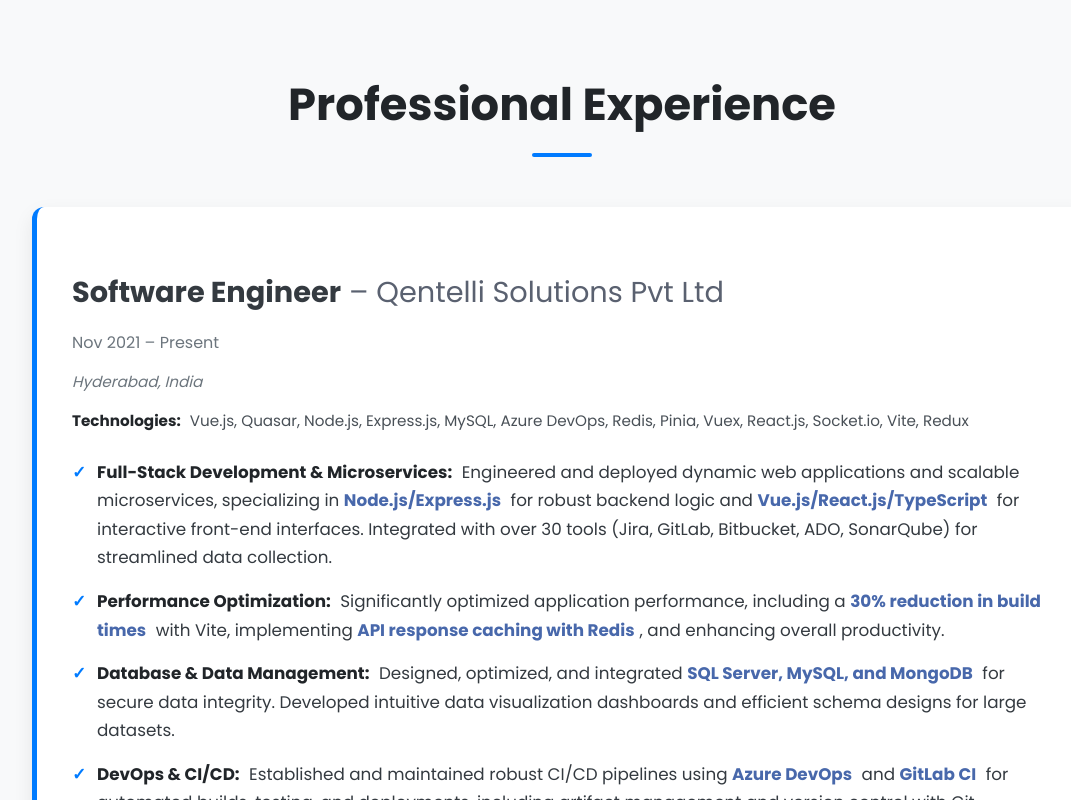
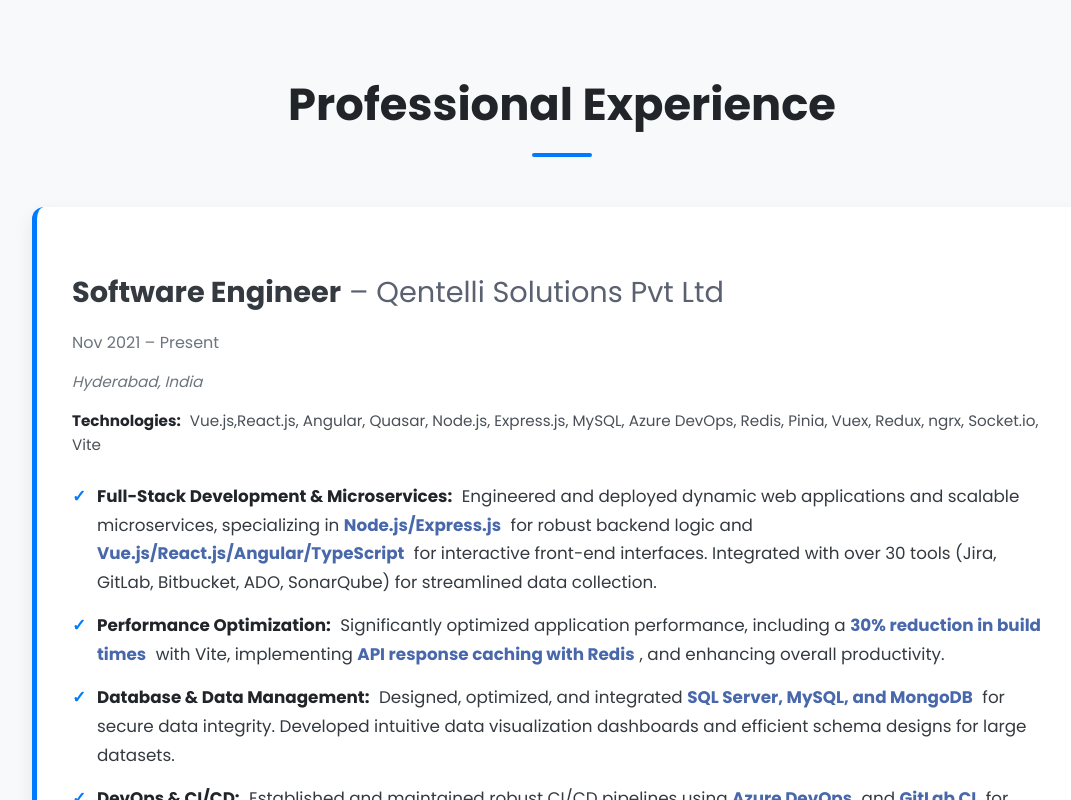
Before and after one commit to venkatanarendra16b5/venkatanarendraportfolio, a Vue app: page / in a window 1280 px wide. Shown: the part 2000-2800 px from the top of the page, without its empty margins (78-1149 px from the left). Built offline with nearby package versions, Linux system fonts and the light colour scheme.

Commit message:
experience

```diff
--- a/src/components/Experience.vue
+++ b/src/components/Experience.vue
@@ -9,11 +9,11 @@
         <p class="dates">Nov 2021 – Present</p>
         <p class="location">Hyderabad, India</p> <!-- Optional: Add location for context -->
         <p class="tech-stack">
-          <span class="tech-label">Technologies:</span> Vue.js, Quasar, Node.js, Express.js, MySQL, Azure DevOps, Redis, Pinia, Vuex, React.js, Socket.io, Vite, Redux
+          <span class="tech-label">Technologies:</span> Vue.js,React.js, Angular, Quasar, Node.js, Express.js, MySQL, Azure DevOps, Redis, Pinia, Vuex, Redux, ngrx, Socket.io, Vite
         </p>
         <ul class="contributions-list">
           <li>
-            <span class="tech-label">Full-Stack Development & Microservices:</span> Engineered and deployed dynamic web applications and scalable microservices, specializing in <span class="skill-label">Node.js/Express.js</span> for robust backend logic and <span class="skill-label">Vue.js/React.js/TypeScript</span> for interactive front-end interfaces. Integrated with over 30 tools (Jira, GitLab, Bitbucket, ADO, SonarQube) for streamlined data collection.
+            <span class="tech-label">Full-Stack Development & Microservices:</span> Engineered and deployed dynamic web applications and scalable microservices, specializing in <span class="skill-label">Node.js/Express.js</span> for robust backend logic and <span class="skill-label">Vue.js/React.js/Angular/TypeScript</span> for interactive front-end interfaces. Integrated with over 30 tools (Jira, GitLab, Bitbucket, ADO, SonarQube) for streamlined data collection.
           </li>
           <li>
             <span class="tech-label">Performance Optimization:</span> Significantly optimized application performance, including a <span class="skill-label">30% reduction in build times</span> with Vite, implementing <span class="skill-label">API response caching with Redis</span>, and enhancing overall productivity.
@@ -28,7 +28,7 @@
             <span class="tech-label">Cloud & Real-time Communication:</span> Implemented AWS S3 for secure file storage and integrated <span class="skill-label">Socket.io</span> for real-time, bidirectional communication in various applications.
           </li>
           <li>
-            <span class="tech-label">UI/UX & State Management:</span> Crafted responsive user interfaces, employing modern <span class="skill-label">React.js (hooks)</span> and <span class="skill-label">Vue.js</span> features, and managing application state effectively with <span class="skill-label">Pinia, Vuex, and Redux</span>. Implemented SEO and SSR for improved visibility.
+            <span class="tech-label">UI/UX & State Management:</span> Crafted responsive and high-performance user interfaces using modern frameworks including <span class="skill-label">React.js (hooks), Vue.js</span> and <span class="skill-label">Angular</span> leveraging advanced features and best practices. Implemented efficient state management using <span class="skill-label">Pinia, Vuex,Redux and NgRx,</span> and enhanced application visibility and performance through SEO optimization and Server-Side Rendering (SSR).
           </li>
           <li>
             <span class="tech-label">Project & Product Lifecycle Management:</span> Managed full project lifecycles, from architecture design and requirement gathering to deployment and support. Actively participated in code reviews, developed mitigation strategies, and collaborated with stakeholders.
```
